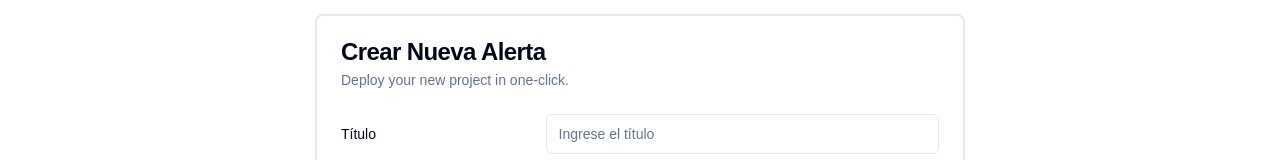
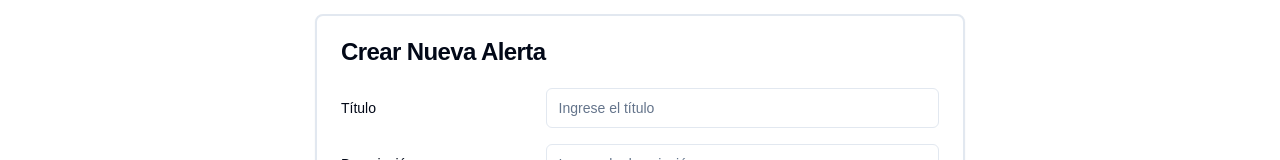
Before and after one commit to shogunIncognito/hacka-villavo-alerta, a Next.js app: page /dash/addPost in a window 1280 px wide. Shown: the part 184-344 px from the top of the page. Built offline with nearby package versions, Linux system fonts and the light colour scheme; no server answers.

Commit message:
correcion de estilo en la ruta addPost

```diff
--- a/src/app/dash/addPost/page.jsx
+++ b/src/app/dash/addPost/page.jsx
@@ -142,7 +142,6 @@ export default function AddPost() {
                 <div className={`${isSubmitting ? 'opacity-50 pointer-events-none' : ''}`}>
                     <CardHeader>
                         <CardTitle>Crear Nueva Alerta</CardTitle>
-                        <CardDescription>Deploy your new project in one-click.</CardDescription>
                     </CardHeader>
                     <CardContent>
                         <form onSubmit={onSubmit}>
```
